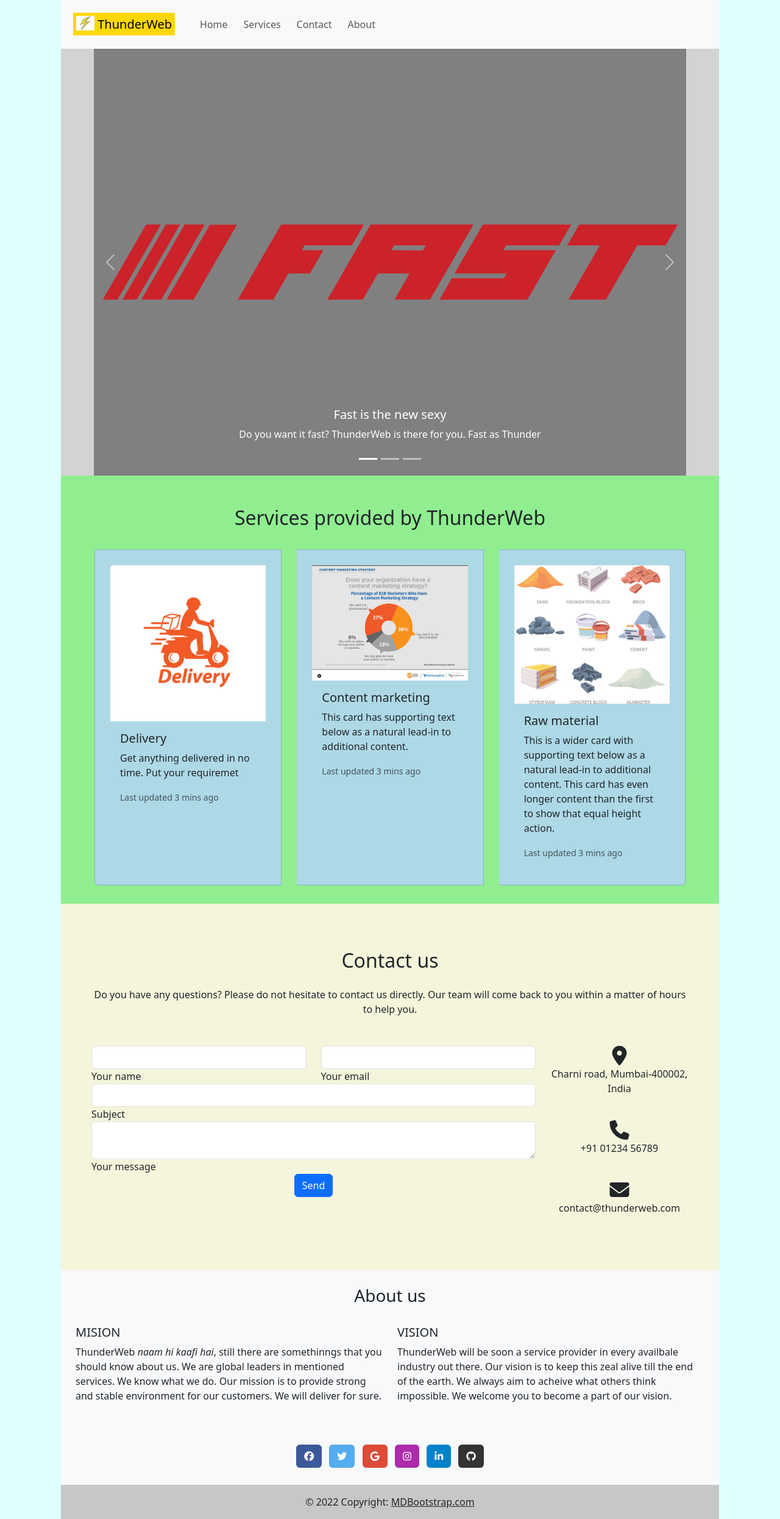
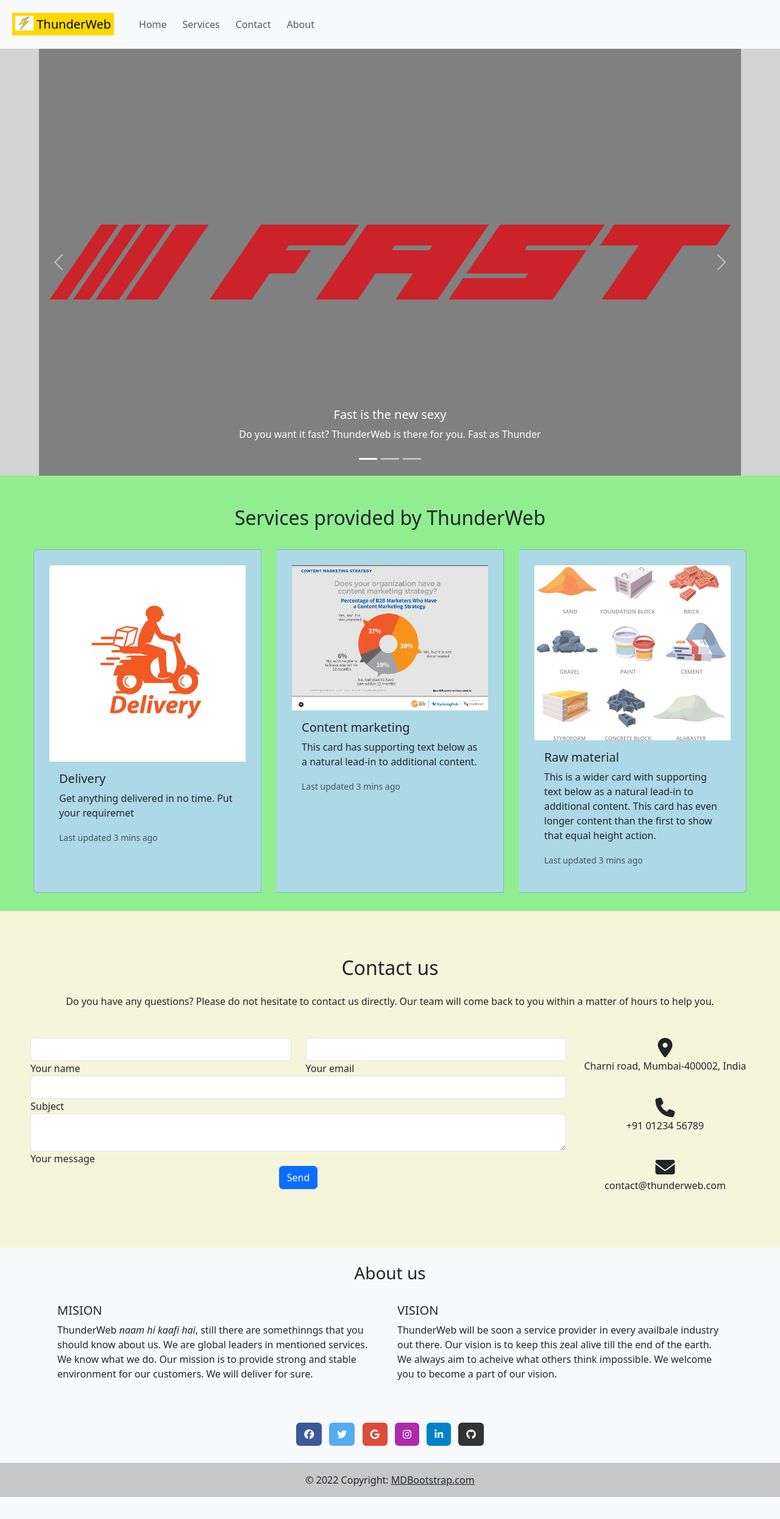
Before and after one commit to Prathamesh-Konkar/thunderWeb_repo, a Django app: page / in a window 1280 px wide. Shown: the whole page at 61% size. After the commit the page ends 2455 px from the top, so only its background shows below. Run offline with Django 3.2, Linux system fonts and the light colour scheme; some libraries are stand-ins or nearby versions.

Commit message:
styled something

```diff
--- a/static/css/main.css
+++ b/static/css/main.css
@@ -1,7 +1,5 @@
 body {
     background-color: lightcyan;
-    padding-left: 100px;
-    padding-right: 100px;
 }
 
 .navbar-brand {
```
